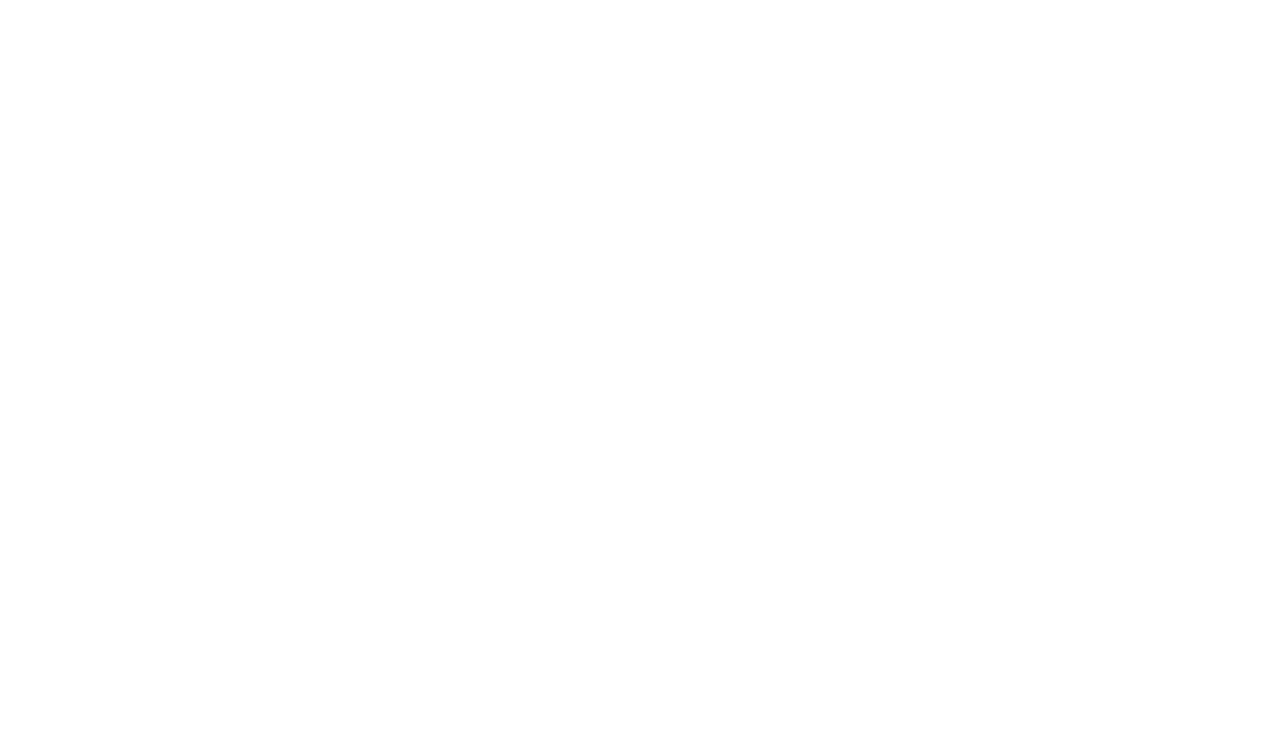
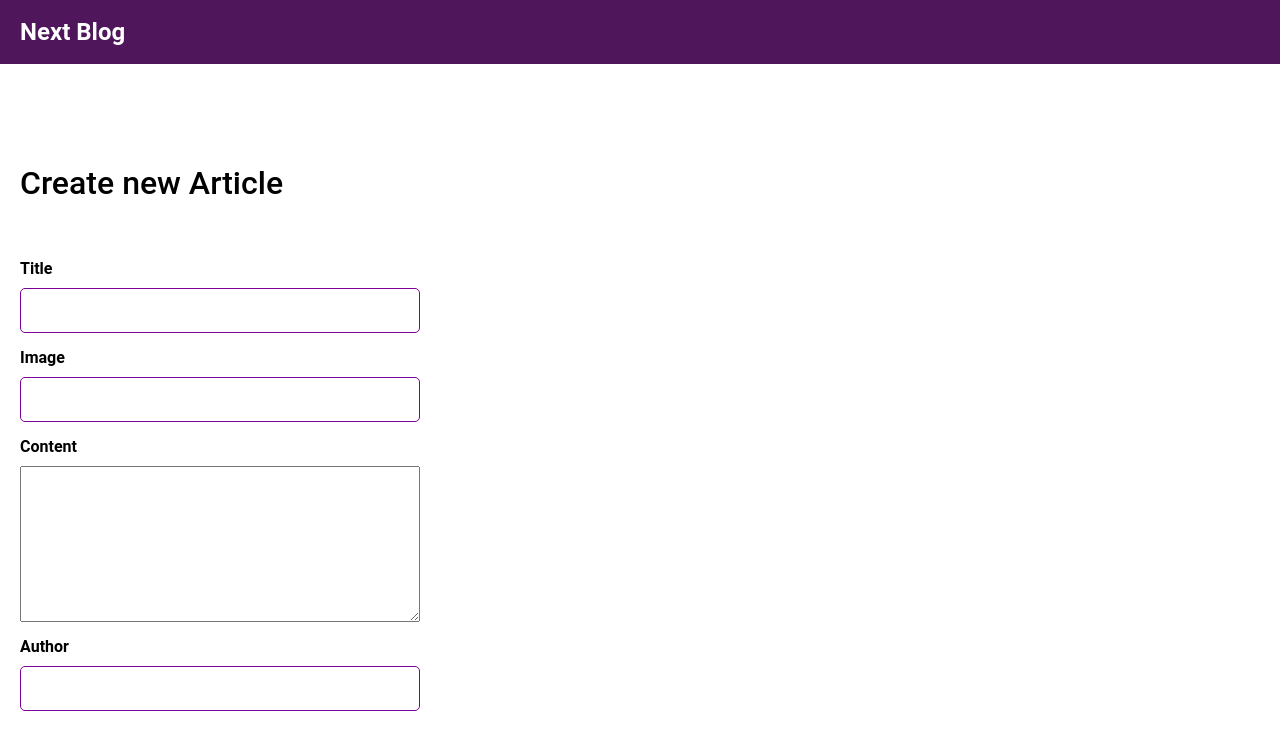
Before and after one commit to Kimerao0/progetto-d-day-completed, a Next.js app: page /posts/create-post in a window 1280 px wide. Before the commit this address had no page. Shown: the top 750 px of the page. Built offline with nearby package versions, Linux system fonts and the light colour scheme.

Commit message:
upgraded part-6

```diff
--- /dev/null
+++ b/dto/post.ts
@@ -0,0 +1,6 @@
+export interface Post {
+  title: string;
+  content: string;
+  img: string;
+  author: string;
+}
--- a/pages/index.tsx
+++ b/pages/index.tsx
@@ -1,11 +1,11 @@
-import Head from "next/head";
-import styles from "../styles/Home.module.css";
+import Link from "next/link";
 
 export default function Home() {
   return (
     <div>
       <main>
         <h2>Benvenuti al Developer Day di Next.js</h2>
+        <Link href="/posts/create-post">Add new Article</Link>
       </main>
     </div>
   );
--- /dev/null
+++ b/pages/posts/create-post.tsx
@@ -0,0 +1,56 @@
+import { useState } from "react";
+import { Post } from "../../dto/post";
+import { dbConnection } from "../../utils/util";
+
+const CreatePostPage = () => {
+  const [title, setTitle] = useState<string>("");
+  const [image, setImage] = useState<string>("");
+  const [content, setContent] = useState<string>("");
+  const [author, setAuthor] = useState<string>("");
+  const [post, setPost] = useState<Post>();
+
+  const handleTitleChange = (e: any) => {
+    setTitle(e.target.value);
+  };
+
+  const handleImgChange = (e: any) => {
+    setImage(e.target.value);
+  };
+
+  const handleContentChange = (e: any) => {
+    setContent(e.target.value);
+  };
+
+  const handleAuthorChange = (e: any) => {
+    setAuthor(e.target.value);
+  };
+
+  const handleFormSubmit = (e: any) => {
+    e.preventDefault();
+    const _post: Post = {
+      title,
+      img: image,
+      content,
+      author,
+    };
+    setPost(_post);
+  };
+
+  return (
+    <main>
+      <h2>Create new Article</h2>
+      <form onSubmit={handleFormSubmit}>
+        <label>Title</label>
+        <input type="text" value={title} onChange={handleTitleChange} />
+        <label>Image</label>
+        <input type="text" value={image} onChange={handleImgChange} />
+        <label>Content</label>
+        <textarea rows={10} value={content} onChange={handleContentChange} />
+        <label>Author</label>
+        <input type="text" value={author} onChange={handleAuthorChange} />
+      </form>
+    </main>
+  );
+};
+
+export default CreatePostPage;
--- a/pages/posts/index.tsx
+++ b/pages/posts/index.tsx
@@ -3,7 +3,7 @@
 
 const PostsPage = (props: any) => {
   return (
-    <div>
+    <div className="page">
       <h2>Posts Page</h2>
       <ul>
         {props.posts.map((post: any) => (
--- a/styles/globals.css
+++ b/styles/globals.css
@@ -59,6 +59,7 @@
   max-width: 1480px;
   justify-content: center;
   display: flex;
+  flex-direction: column;
   padding-top: 50px;
   padding: 0px 20px;
 }
@@ -66,7 +67,7 @@
 .container main h2 {
   font-size: 2rem;
   font-weight: 500;
-  margin-top: 150px;
+  margin-top: 100px;
 }
 
 .container main h3 {
@@ -74,3 +75,33 @@
   font-weight: 500;
   margin-top: 50px;
 }
+
+.container main a {
+  font-size: 1rem;
+  font-weight: 500;
+  margin-top: 150px;
+  padding: 15px 25px;
+  background-color: rgb(124, 2, 150);
+  width: fit-content;
+  color: white;
+}
+
+.container main form {
+  max-width: 400px;
+  display: flex;
+  flex-direction: column;
+  margin-top: 15px;
+}
+
+.container main label {
+  font-size: 16px;
+  font-weight: bold;
+  margin-top: 15px;
+  margin-bottom: 10px;
+}
+
+.container main input {
+  border-radius: 5px;
+  height: 45px;
+  border: 1px solid rgb(124, 2, 150);
+}
--- /dev/null
+++ b/utils/util.ts
@@ -0,0 +1 @@
+export const dbConnection: string = "https://next-dday-db-default-rtdb.europe-west1.firebasedatabase.app/";
```
